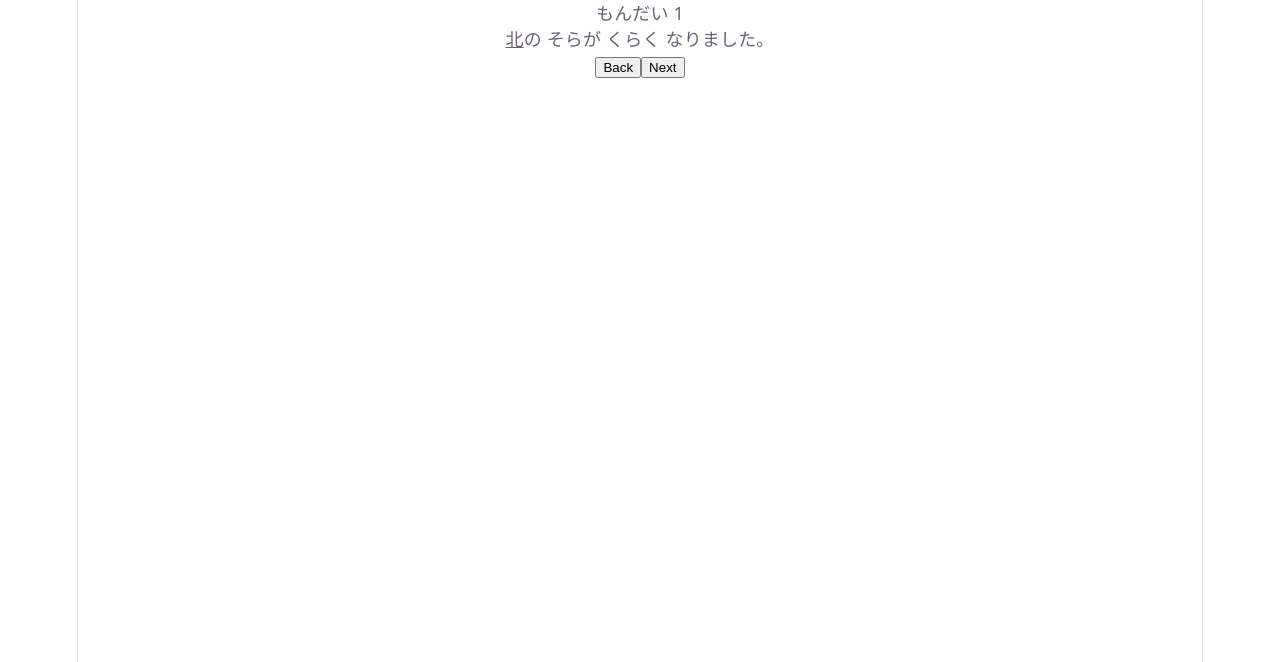
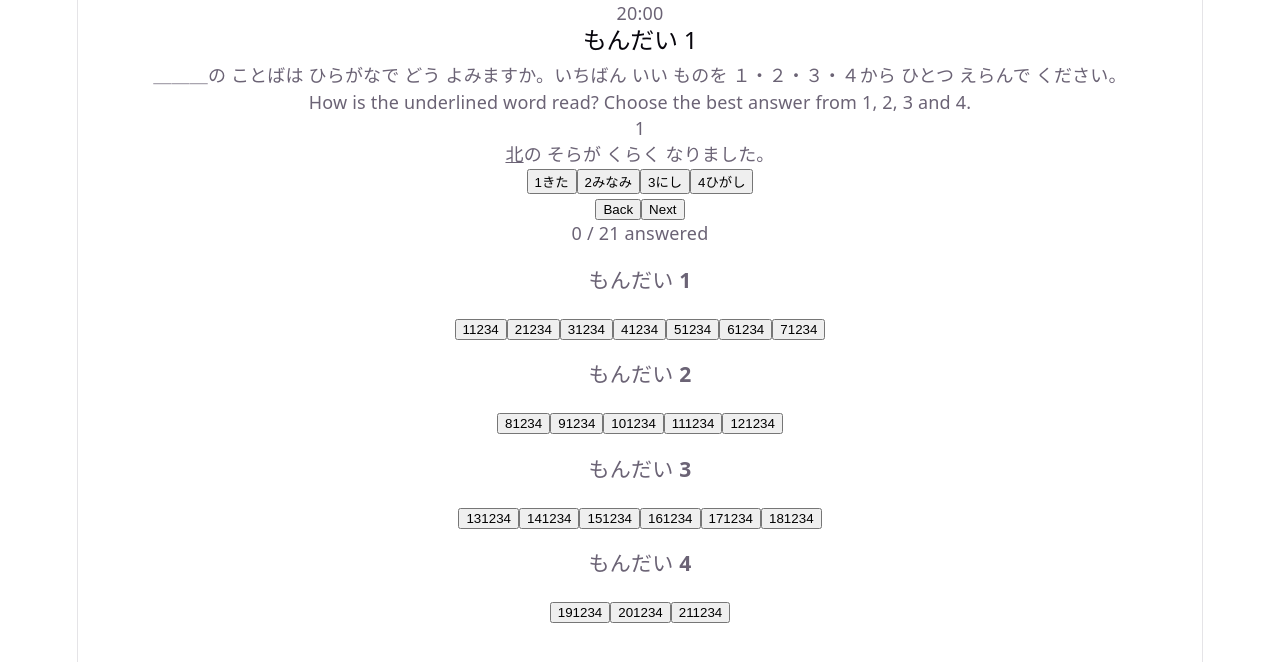
Before and after one commit to victoriaghoos/jlpt-exam-section, a React (Vite) app: page / in a window 1280 px wide. Shown: the top 662 px of the page. Built offline with nearby package versions, Linux system fonts and the light colour scheme.

Commit message:
Refactor App component to integrate Timer, QuestionCard, and AnswerSheet

```diff
--- a/src/App.tsx
+++ b/src/App.tsx
@@ -1,6 +1,8 @@
 import { useMemo, useReducer } from 'react';
 import './App.css';
-import { StemRenderer } from './components/StemRenderer';
+import { AnswerSheet } from './components/AnswerSheet';
+import { QuestionCard } from './components/QuestionCard';
+import { Timer } from './components/Timer';
 import { n5Exam1 } from './data/n5-exam-1';
 import { examReducer, getQuestionEntries } from './state/examReducer';
 
@@ -18,12 +20,23 @@ export default function App() {
 
   return (
     <div>
-      <p>{problem.label}</p>
-      <p>
-        <StemRenderer segments={question.stem} />
-      </p>
-      <button onClick={() => dispatch({ type: 'PREVIOUS' })}>Back</button>
-      <button onClick={() => dispatch({ type: 'NEXT' })}>Next</button>
+      <Timer secondsRemaining={state.secondsRemaining} />
+
+      <QuestionCard
+        problem={problem}
+        question={question}
+        selectedChoiceId={state.answers[state.currentQuestionIndex]}
+        onSelect={(choiceId) => dispatch({ type: 'ANSWER', choiceId })}
+        onNext={() => dispatch({ type: 'NEXT' })}
+        onPrevious={() => dispatch({ type: 'PREVIOUS' })}
+      />
+
+      <AnswerSheet
+        entries={entries}
+        currentQuestionIndex={state.currentQuestionIndex}
+        answers={state.answers}
+        onSelectQuestion={(index) => dispatch({ type: 'GOTO_QUESTION', index })}
+      />
     </div>
   );
 }
```
